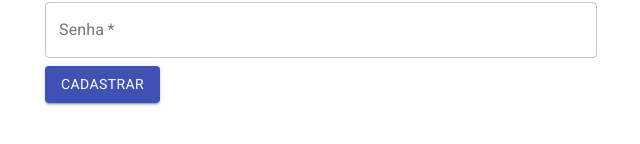
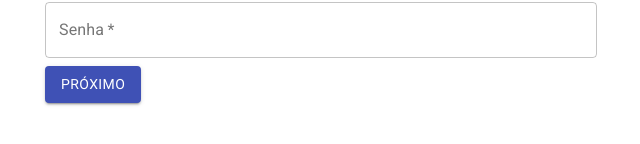
Before and after one commit to GuilhermeSerafim/form-hooks, a React (Create React App) app: page / in a window 1280 px wide. Shown: the part 222-366 px from the top of the page, without its empty margins (319-959 px from the left). Built offline with nearby package versions, Linux system fonts and the light colour scheme.

Commit message:
Implementando logica de validação no componente DadosPessoais

```diff
--- a/src/App.js
+++ b/src/App.js
@@ -10,7 +10,7 @@ class App extends Component {
     return (
       <Container component="article" maxWidth="sm">
         <Typography variant="h3" component="h1" align="center" >Formulário de cadastro</Typography>
-        <FormularioCadastro aoEnviar={aoEnviarForm} validacoes={{cpf:validarCPF, senha:validarSenha}} />
+        <FormularioCadastro aoEnviar={aoEnviarForm} validacoes={{cpf:validarCPF, senha:validarSenha, nome:validarSenha}} />
       </Container>
     );
   }
--- a/src/components/FormularioCadastro/DadosPessoais.jsx
+++ b/src/components/FormularioCadastro/DadosPessoais.jsx
@@ -7,7 +7,11 @@ function DadosPessoais({ aoEnviar, validacoes }) {
 	const [cpf, setCpf] = useState("");
 	const [promocoes, setPromocoes] = useState(true);
 	const [novidades, setNovidades] = useState(false);
-	const [erros, setErros] = useState({ cpf: { valido: true, texto: "" } });
+
+	const [erros, setErros] = useState({
+		cpf: { valido: true, texto: "" },
+		nome: { valido: true, texto: "" },
+	});
 
 	//Função versátil
 	function validarCampos(event) {
@@ -17,11 +21,22 @@ function DadosPessoais({ aoEnviar, validacoes }) {
 		setErros(novoEstado);
 	}
 
+	function possoEnviar() {
+		for (let campo in erros) {
+			if (!erros[campo].valido) {
+				return false;
+			}
+		}
+		return true;
+	}
+
 	return (
 		<form
 			onSubmit={(event) => {
 				event.preventDefault();
-				aoEnviar({ nome, sobrenome, cpf, novidades, promocoes });
+				if (possoEnviar()) {
+					aoEnviar({ nome, sobrenome, cpf, novidades, promocoes });
+				}
 			}}
 		>
 			<TextField
@@ -29,7 +44,11 @@ function DadosPessoais({ aoEnviar, validacoes }) {
 				onChange={(event) => {
 					setNome(event.target.value);
 				}}
+				onBlur={validarCampos}
+				error={!erros.nome.valido}
+				helperText={erros.nome.texto}
 				id="nome"
+				name="nome"
 				label="Nome"
 				variant="outlined"
 				margin="normal"
@@ -91,7 +110,7 @@ function DadosPessoais({ aoEnviar, validacoes }) {
 			/>
 
 			<Button type="submit" variant="contained" color="primary">
-				Cadastrar
+				Próximo
 			</Button>
 		</form>
 	);
--- a/src/components/FormularioCadastro/DadosUsuario.jsx
+++ b/src/components/FormularioCadastro/DadosUsuario.jsx
@@ -62,7 +62,7 @@ function DadosUsuario({ aoEnviar, validacoes }) {
 				fullWidth
 			/>
 			<Button type="submit" variant="contained" color="primary">
-				Cadastrar
+				Próximo
 			</Button>
 		</form>
 	);
```
